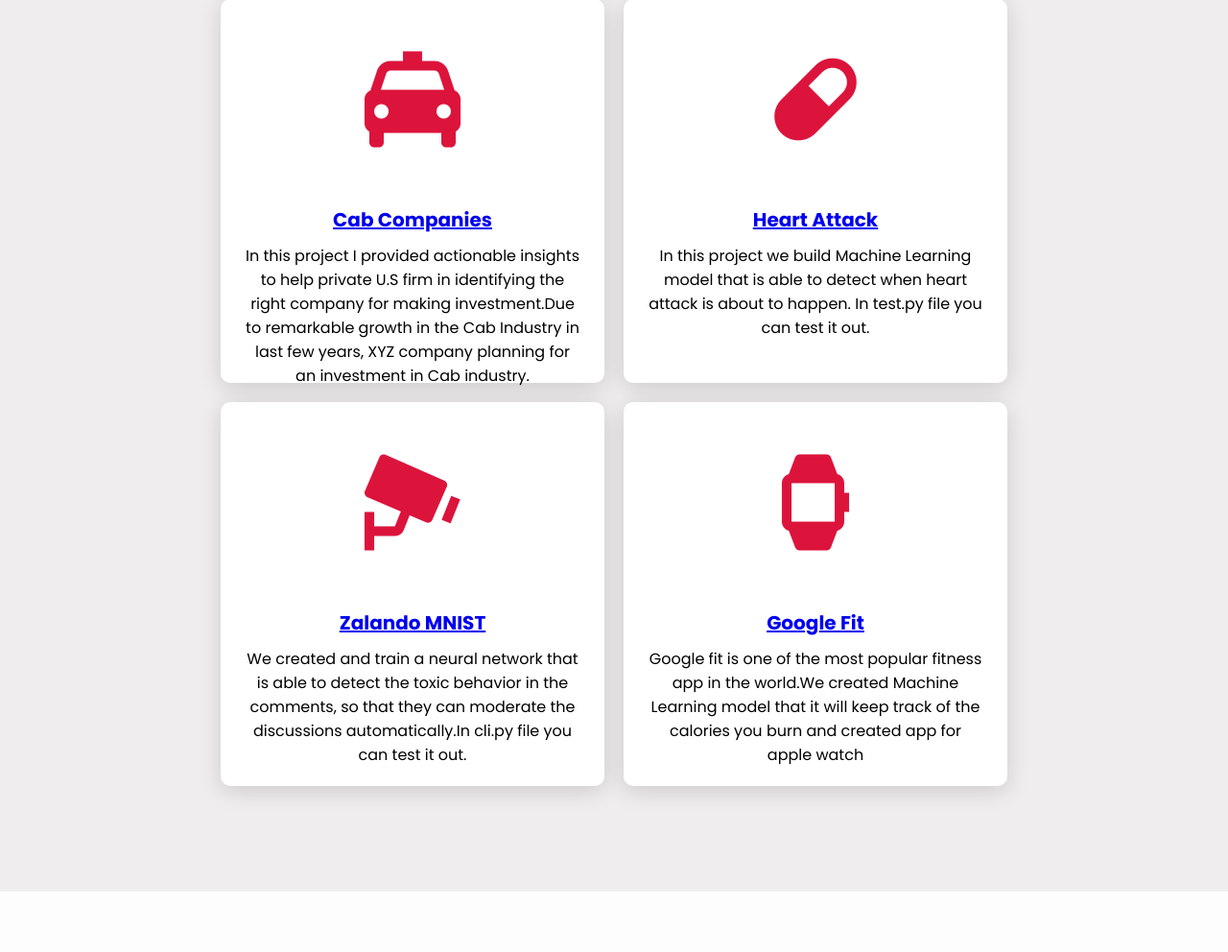
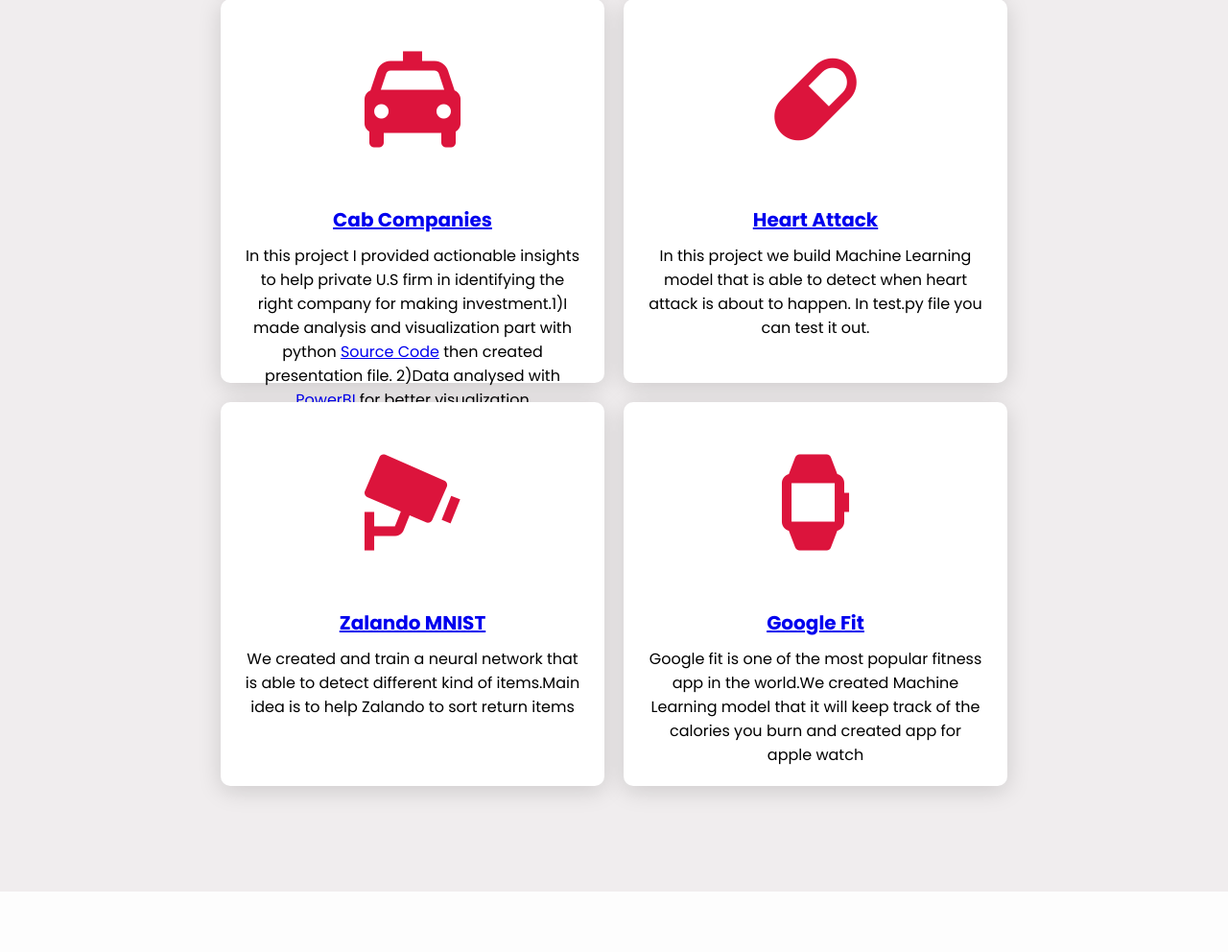
Before and after one commit to Islompulatov/portfolio, a Django app: page / in a window 1280 px wide. Shown: the part 3513-4505 px from the top of the page at 96% size. Run offline with Django 4.2, Linux system fonts and the light colour scheme; some libraries are stand-ins or nearby versions; some web fonts are replaced.

Commit message:
projects updated

```diff
--- a/main/templates/index.html
+++ b/main/templates/index.html
@@ -218,7 +218,8 @@
                 <div class="info">
                     <h3><a href="https://github.com/Islompulatov/Internship/tree/main/week3/presentation" target="_blank">Cab Companies</a></h3>
                     <p>In this project I provided actionable insights to help private U.S firm in identifying the right company for making
-                        investment.Due to remarkable growth in the Cab Industry in last few years, XYZ company planning for an investment in Cab industry.
+                        investment.1)I made analysis and visualization part with python <a href="https://github.com/Islompulatov/Internship/blob/main/week2/dataset/EDA.ipynb" target="_blank">Source Code</a> then created presentation file.
+                        2)Data analysed with <a href="https://github.com/Islompulatov/Internship/tree/main/week3/presentation" target="_blank">PowerBI</a>  for better visualization
                         </p>
                 </div>
             </div>
@@ -238,7 +239,7 @@
                 </div>
                 <div class="info">
                     <h3><a href="https://github.com/Islompulatov/zalando_challange" target="_blank">Zalando MNIST</a></h3>
-                    <p>We created and train a neural network that is able to detect the toxic behavior in the comments, so that they can moderate the discussions automatically.In cli.py file you can test it out.</p>
+                    <p>We created and train a neural network that is able to detect different kind of items.Main idea is to help Zalando to sort return items</p>
                 </div>
             </div>
             <div class="card reveal">
```
